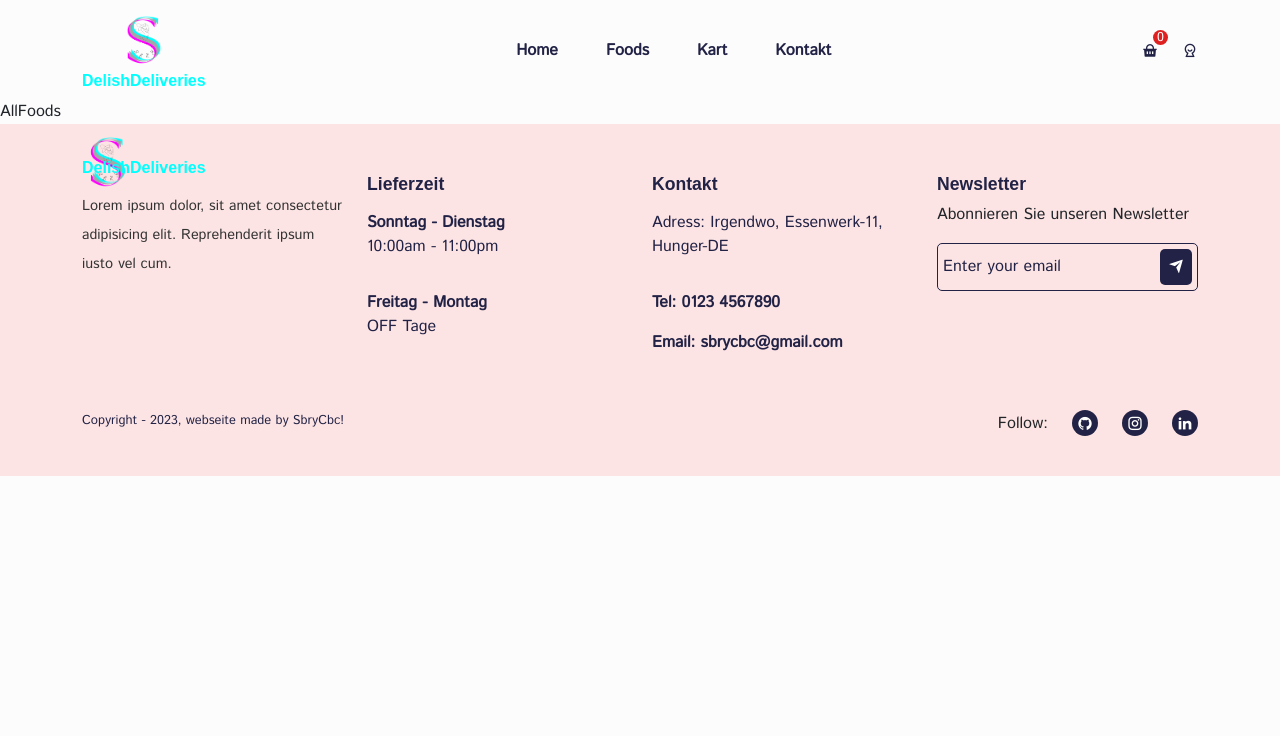
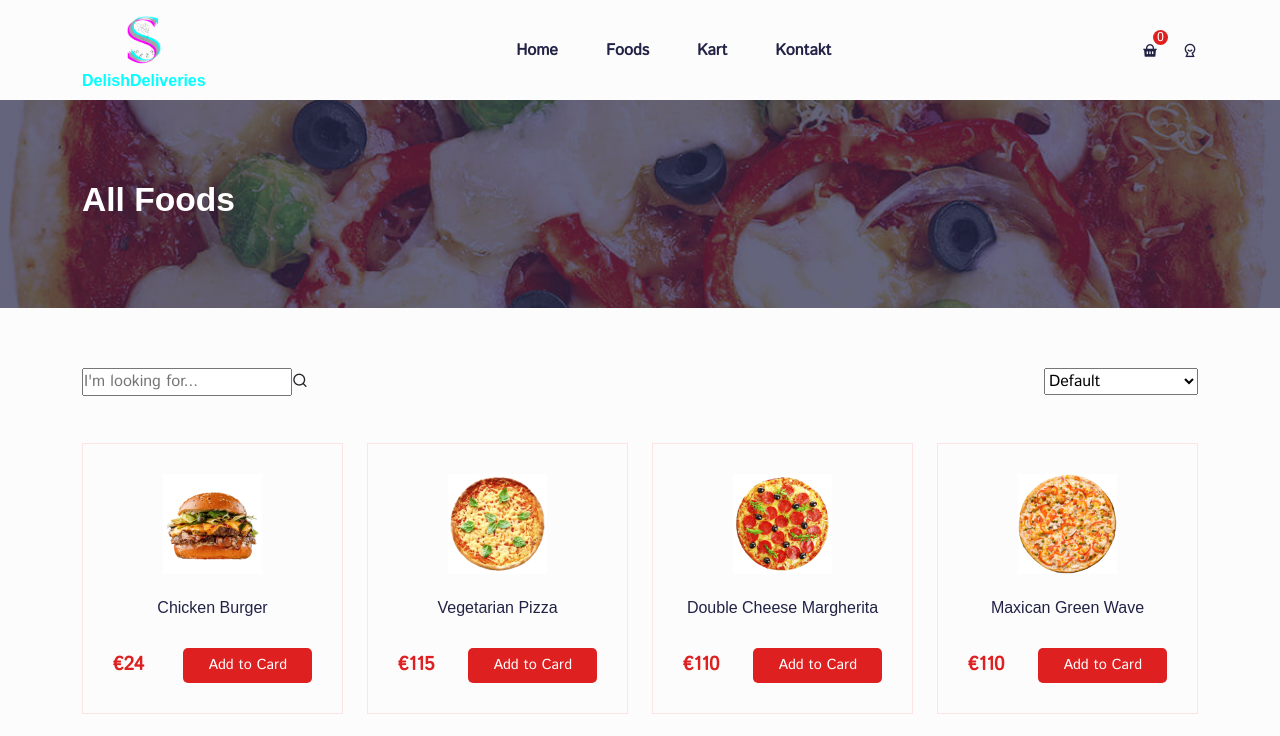
Before and after one commit to sbrycbc/delish-deliveries, a React (Create React App) app: page /foods in a window 1280 px wide. Shown: the top 736 px of the page. Built offline with nearby package versions, Linux system fonts and the light colour scheme; a web font is replaced by a local one.

Commit message:
updated AllFoods page..

```diff
--- a/src/pages/AllFoods.jsx
+++ b/src/pages/AllFoods.jsx
@@ -1,9 +1,52 @@
 import React from 'react';
+import Helmet from '../components/Helmet/Helmet';
+import CommonSection from '../components/Ul/common-section/CommonSection';
+
+import {Container, Row, Col} from "reactstrap"
+
+import products from '../assets/data/products';
+import ProductCard from '../components/Ul/product-card/ProductCard';
 
 const AllFoods = () => {
-  return (
-    <div>AllFoods</div>
-  )
+  return <Helmet title='All-Foods'>
+    <CommonSection title='All Foods'/>
+
+    <section>
+      <Container>
+        <Row>
+          <Col lg="6" md="6" sm="6">
+            <div className="search_widget">
+              <input type="text" placeholder="I'm looking for..."/>
+              <span><i className="ri-search-line"></i></span>
+            </div>
+          </Col>
+          <Col lg="6" md="6" sm="6" className="mb-5">
+            <div className="sorting_widget text-end">
+              <select>
+                <option>Default</option>
+                <option value="ascending">Alphabetically, A-Z</option>
+                <option value="descending">Alphabetically, Z-A</option>
+                <option value="high-price">High Price</option>
+                <option value="low-price">Low Price</option>
+
+              </select>
+            </div>
+
+
+          </Col>
+          {
+            products.map(item=> (
+            <Col lg="3" md="4" sm="6" xs="6" key={item.id} className='mb-4'>
+              {" "}
+              <ProductCard item={item} />
+            </Col>
+            ))
+          }
+        </Row>
+      </Container>
+    </section>
+
+  </Helmet>
 }
 
 export default AllFoods;
--- a/src/styles/common-section.css
+++ b/src/styles/common-section.css
@@ -1,6 +1,6 @@
 .common_section {
     background: linear-gradient(#212245b2, #212245b2),
-      url("../assets/images/pizza.png");
+      url("../assets/images/product_3.2.jpg");
 
     background-repeat: no-repeat;
     background-size: cover;
```
